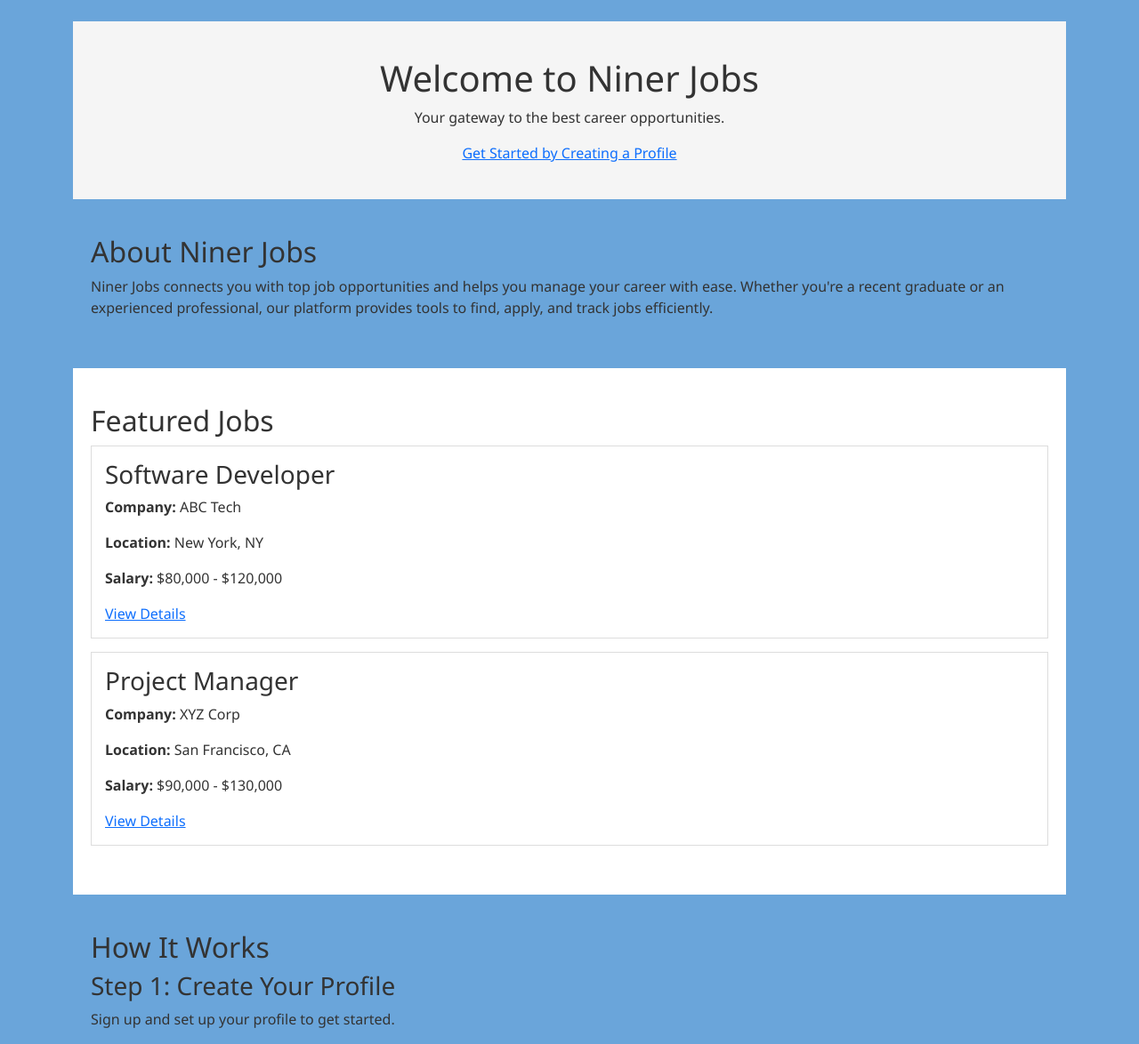
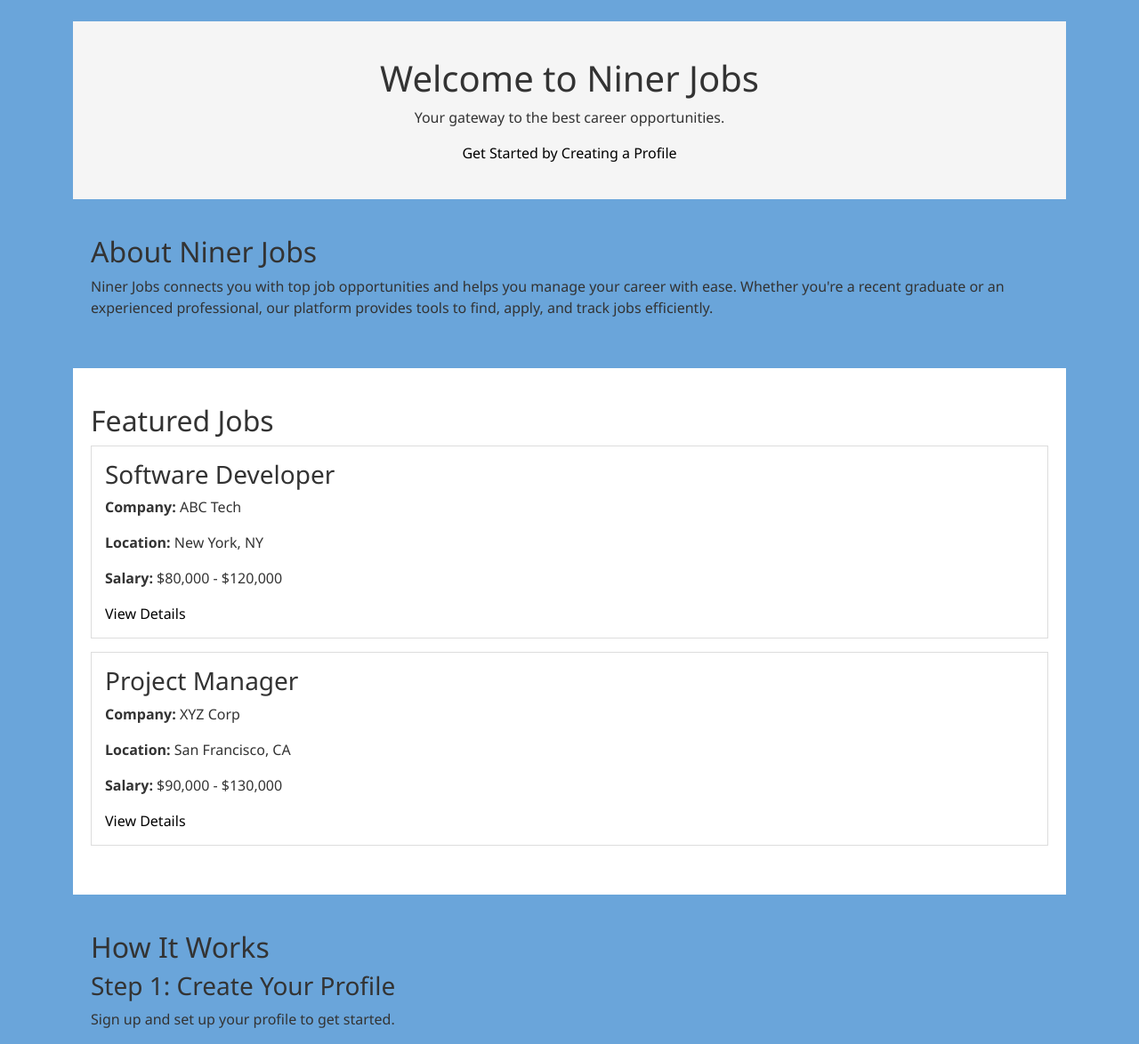
Before and after one commit to BrandonLomas/ninerJobsProject, a Django app: page / in a window 1280 px wide. Shown: the part 56-1230 px from the top of the page at 89% size. Run offline with Django 5.2, Linux system fonts and the light colour scheme; some libraries are stand-ins or nearby versions.

Commit message:
hyperlink color

```diff
--- a/jobs/templates/jobs/base.html
+++ b/jobs/templates/jobs/base.html
@@ -14,6 +14,14 @@
         margin: 0;
         padding: 0;
        }
+       a {
+    color: black; /* Change this to any color you prefer */
+    text-decoration: none; /* Optional: removes the underline */
+        }
+
+a:hover {
+    color: lightgray; /* Change color when hovered */
+}
     </style>
 </head>
 <body>
```
